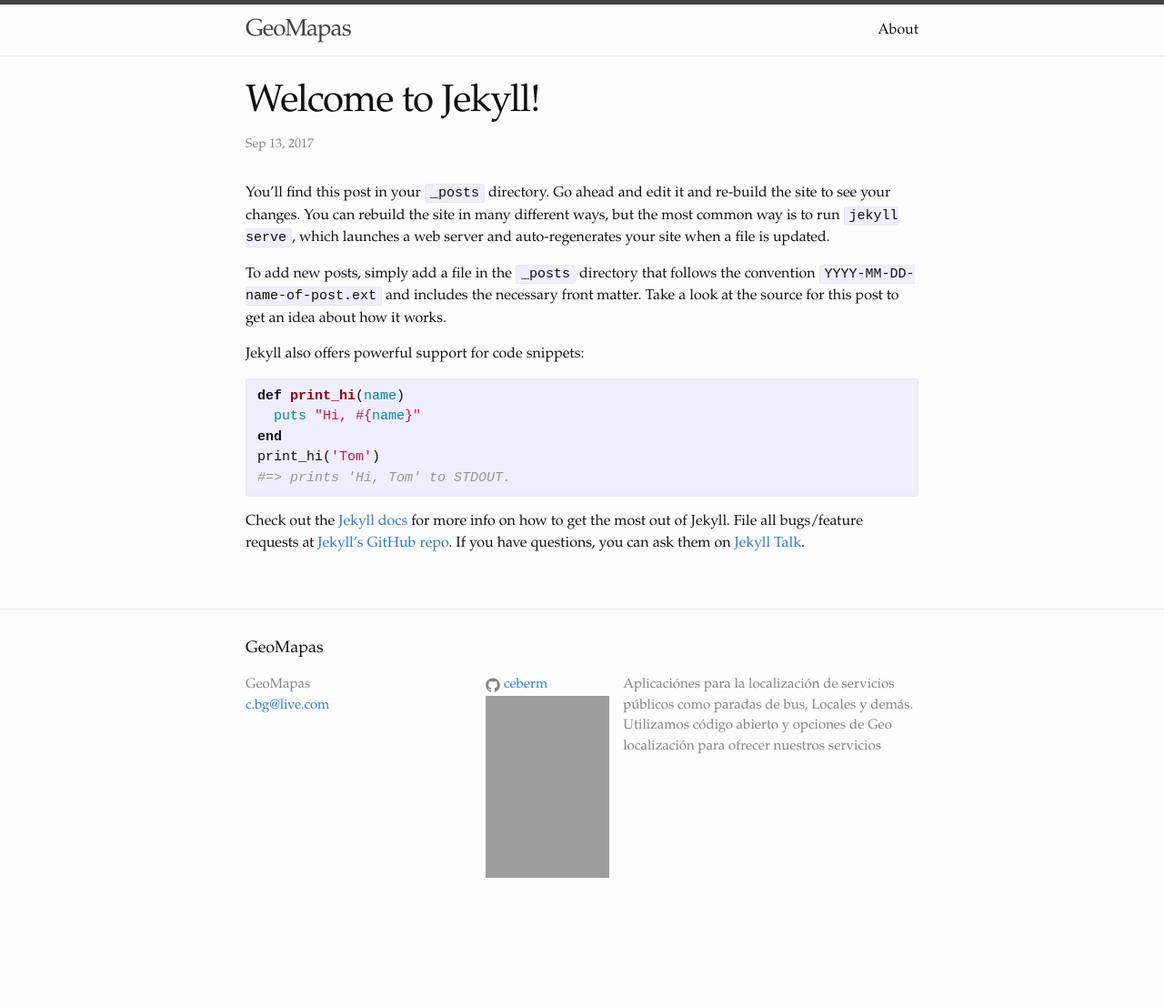
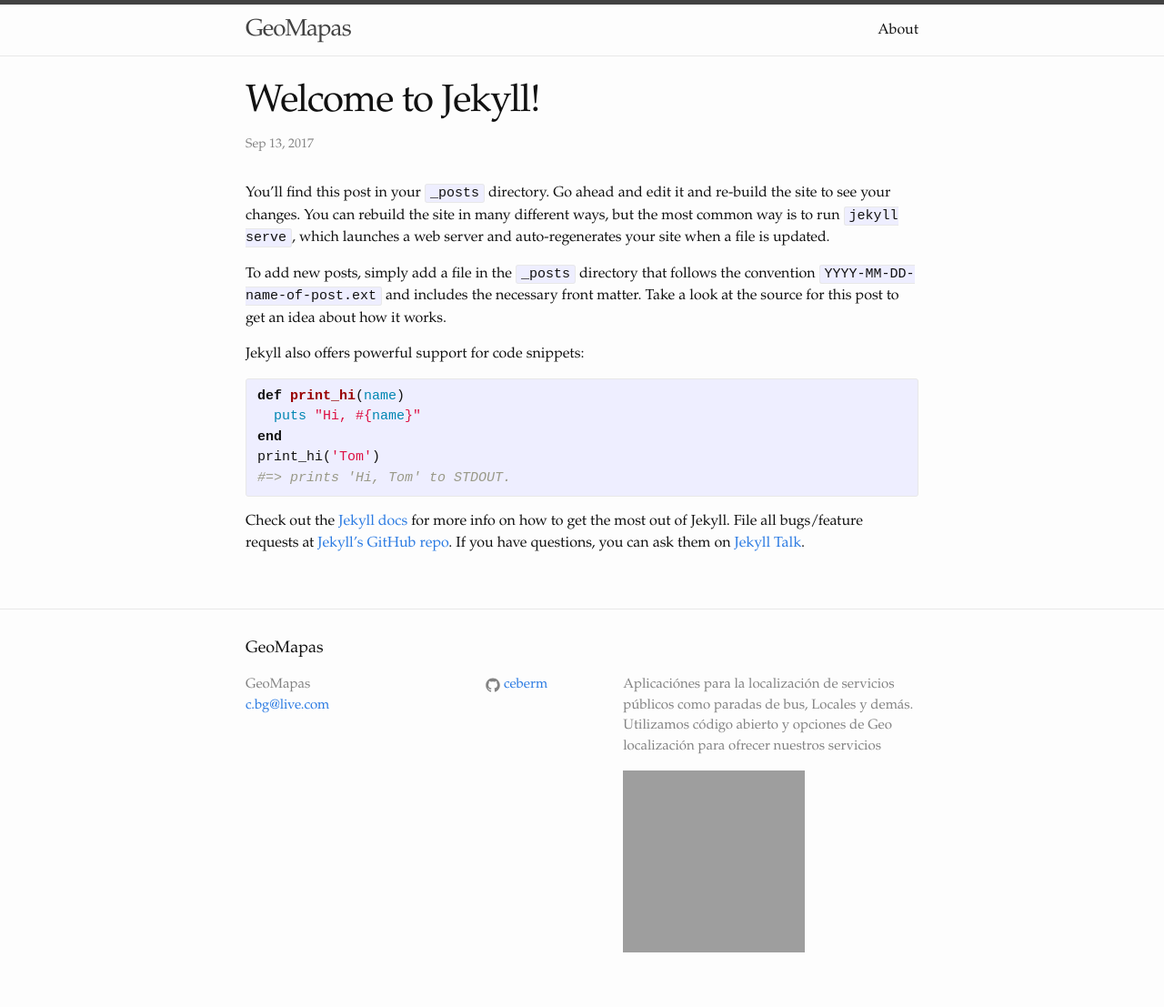
Before and after one commit to ceberm/ceberm.github.io, a Jekyll site: the page built from _posts/2017-09-13-welcome-to-jekyll.markdown, in a window 1280 px wide. Shown: the whole page at 91% size. Built offline with Jekyll 4.4.1, drawn with Linux system fonts in a browser that asks for light colours; before the commit the page ends 1025 px from its top, so only the background shows below that; grey boxes are pictures that could not be loaded.

Commit message:
Update footer.html

```diff
--- a/_includes/footer.html
+++ b/_includes/footer.html
@@ -21,19 +21,17 @@
           {% endif %}
 
           {% if site.twitter_username %}
-          <li>
-            <img src="http://blog.findemor.es/wp-content/uploads/2015/06/mongodb.png" width=200 height=100>
 
-       </li>
-          <li>
-            <img src="https://nodejs.org/static/images/logos/nodejs-new-pantone-black.png" width=200 height=100>
-            </li>
           {% endif %}
         </ul>
       </div>
 
       <div class="footer-col footer-col-3">
         <p>{{ site.description }}</p>
+        <p><img src="http://blog.findemor.es/wp-content/uploads/2015/06/mongodb.png" width=200 height=100>
+          <img src="https://nodejs.org/static/images/logos/nodejs-new-pantone-black.png" width=200 height=100>
+        </p>
+
       </div>
     </div>
 
```
